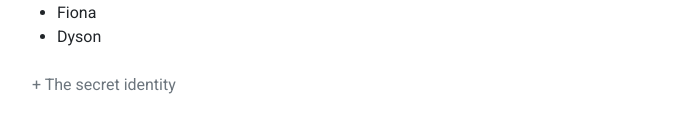
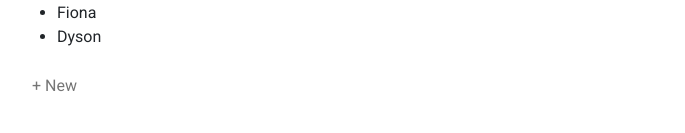
Before and after one commit to luctst/blacklist, a React (Create React App) app in the folder client/: page /blacklist in a window 1280 px wide. Shown: the part 189-322 px from the top of the page, without its empty margins (68-753 px from the left). Built offline with nearby package versions, Linux system fonts and the light colour scheme.

Commit message:
Changed function and delete form class

```diff
--- a/client/src/components/BlackList/BlackList.js
+++ b/client/src/components/BlackList/BlackList.js
@@ -3,13 +3,13 @@ import BlackListStyled from "./BlackListStyled.style";
 
 function BlackList() {
   const inputNameValue = useRef(null);
-  const [data, setData] = useState(["Cloé", "Amélie", "Jennifer", "Ophélie", "Fiona", "Dyson"])
+  const [data, setData] = useState(["Cloé", "Amélie", "Jennifer", "Ophélie", "Fiona", "Dyson"]);
 
   function addName(e) {
-    const newState = [...data]
+    const newState = [...data];
     if (e.keyCode === 13) {
-      newState.name = inputNameValue.current.value;
-      setData(newState)
+      newState.push(inputNameValue.current.value);
+      setData(newState);
     }
   }
 
@@ -24,8 +24,8 @@ function BlackList() {
           })
         }
       </ul>
-      <div className="my--blacklist--form--name form-group">
-        <input type="text" id="inputName" className="form-control" placeholder="+ The secret identity" ref={inputNameValue} onKeyDown={addName} />
+      <div className="my--blacklist--form--name">
+        <input type="text" id="inputName" placeholder="+ New" ref={inputNameValue} onKeyDown={addName} />
       </div>
     </BlackListStyled>
   )
```
